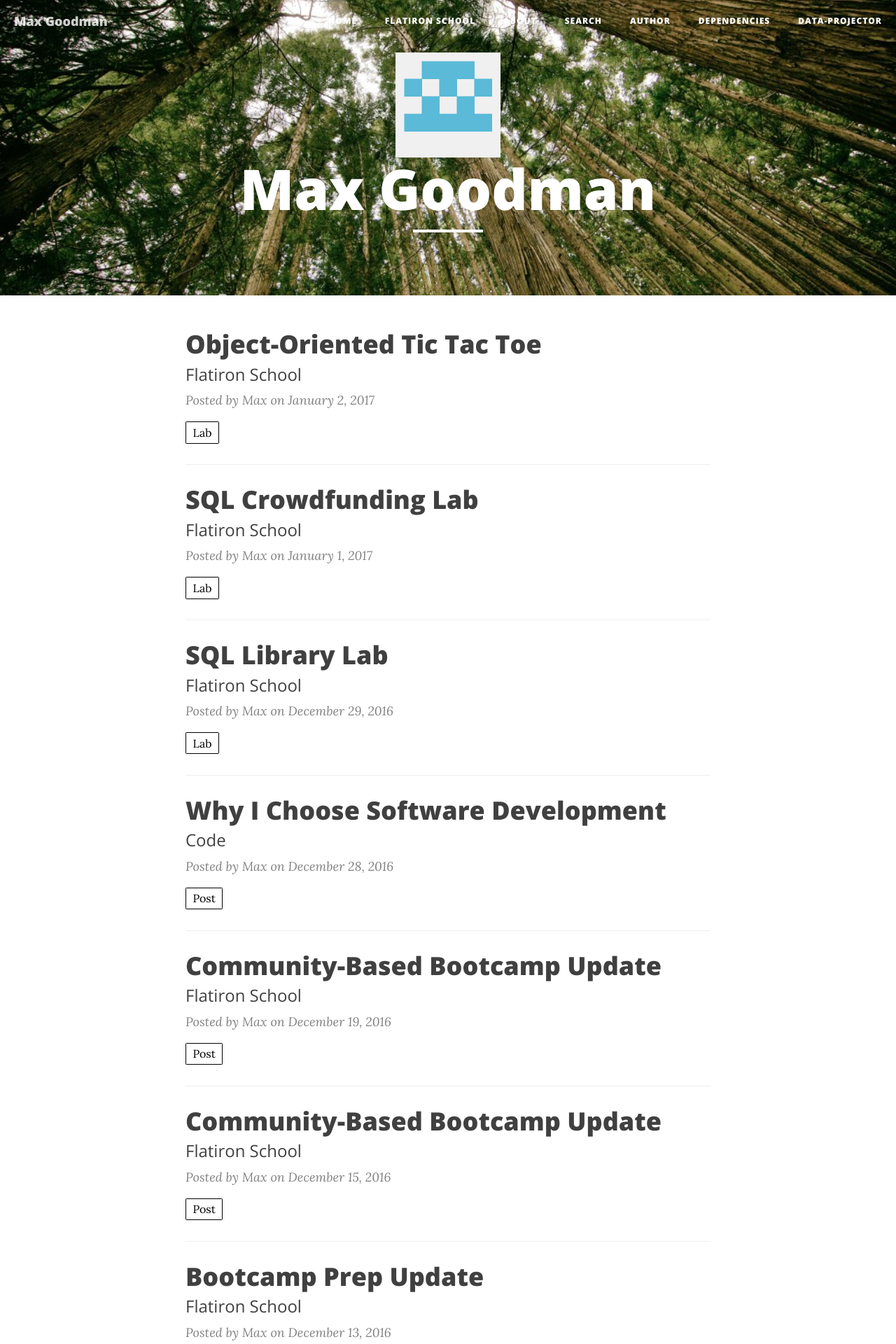
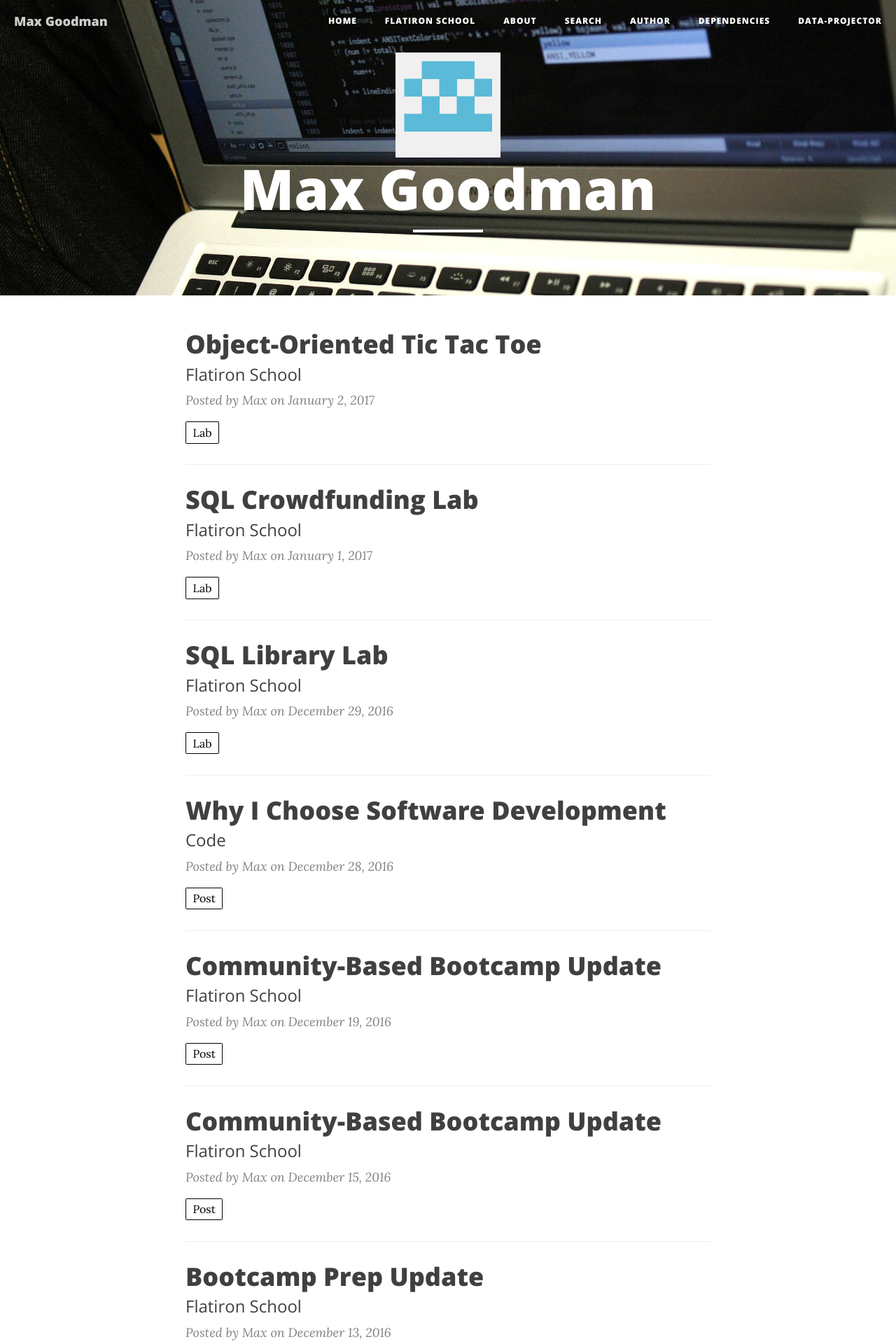
Before and after one commit to maxgrok/maxgrok.github.io_oldversion, a Jekyll site: the page built from index.html, in a window 1280 px wide. Shown: the top 1920 px of the page at 70% size. Built offline with Jekyll 4.4.1, drawn with Linux system fonts in a browser that asks for light colours; nearby versions of some CDN libraries; the list of posts is cut into pages by our own code.

Commit message:
Editing general

```diff
--- a/_config.yml
+++ b/_config.yml
@@ -7,7 +7,7 @@ url: "https://maxgrok.github.io"
 
 # Secondary Parameters
 baseurl: ""
-header-img: img/forrest.jpeg
+header-img: img/student_coding.jpeg
 headercolor: "#FFFFFF"
 logo: img/avatar.png
 
```
Also changed, not shown: img/logos/Project-Pages-New-Logo-Inverted.png (deleted), img/logos/Project-Pages-New-Logo.png (deleted), img/logos/matinlogotiny.png (deleted).
